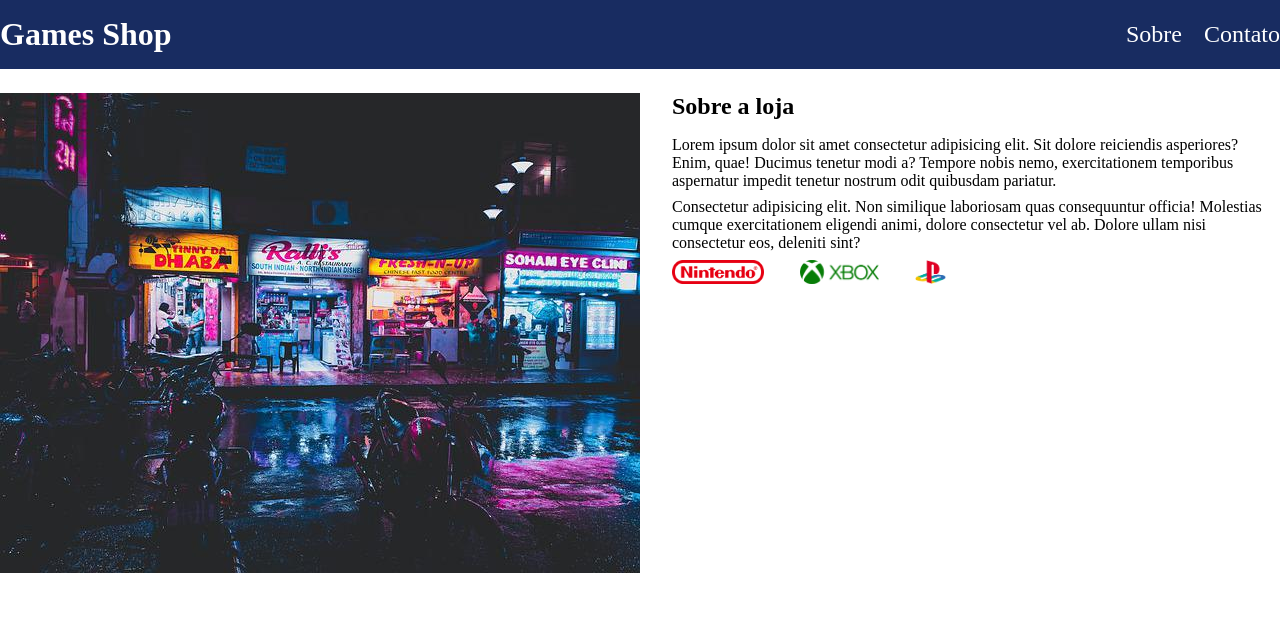
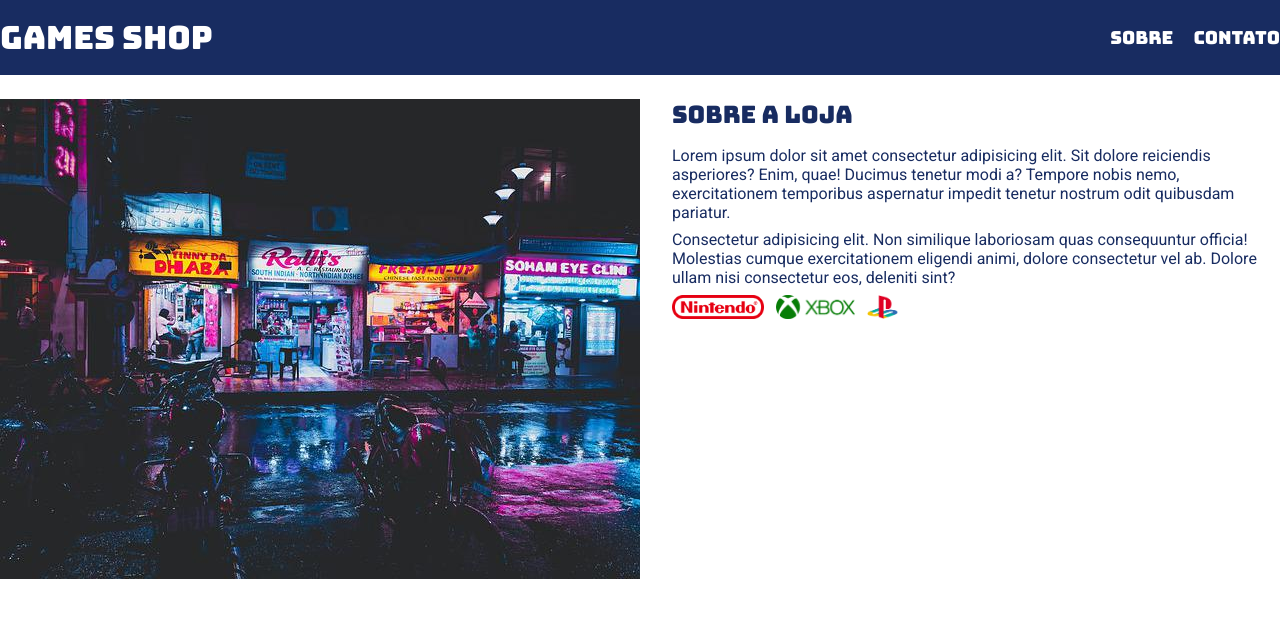
Before and after one commit to milavalim/gameshop_ebac, a plain HTML site: page index.html in a window 1280 px wide. Drawn offline with Linux system fonts and the light colour scheme.

Commit message:
Execussão dos comandos restantes dados a partir do min 10 da aula 3 'Criando a seção Sobre'.

```diff
--- a/index.html
+++ b/index.html
@@ -5,6 +5,9 @@
     <meta name="viewport" content="width=device-width, initial-scale=1.0">
     <title>Game Shop - Sua página de Games</title>
     <link rel="stylesheet" type="text/css" href="./main.css">
+    <link rel="preconnect" href="https://fonts.googleapis.com">
+    <link rel="preconnect" href="https://fonts.gstatic.com" crossorigin>
+    <link href="https://fonts.googleapis.com/css2?family=Bungee&family=Roboto:ital,wght@0,100..900;1,100..900&display=swap" rel="stylesheet">
 </head>
 <body>
     <header>
@@ -25,7 +28,7 @@
 
     <section>
         <div class="container">
-            <img src="./images/loja.jpg" alt="faixada da loja games shop">
+            <img class="store-front" src="./images/loja.jpg" alt="faixada da loja games shop">
             <div>
                 <h2>Sobre a loja</h2>
                 <p>
--- a/main.css
+++ b/main.css
@@ -2,6 +2,10 @@
     margin: 0;
     padding: 0;
     box-sizing: border-box;
+}
+
+body{
+    font-family: 'Roboto', sans-serif;
 }
 
 /* ESTILIZAÇÃO DO CABEÇALHO */
@@ -11,11 +15,21 @@ header{
     color: white;
 }
 
+header,
+section h2{
+    font-family:'Bungee', cursive;
+}
+
+header h1,
+section h2{
+    font-weight: normal;
+}
+
 header nav li{
     display: inline;
     margin-left: 16px;
     color: white;
-    font-size: 24px;
+    font-size: 18px;
 }
 
 header nav li a{
@@ -46,6 +60,7 @@ section .container{
 
 .brands li{
     display: inline;
+    margin-right: 8px;
 }
 
 section .container{
@@ -61,10 +76,14 @@ section h2{
     margin-bottom: 16px;
 }
 
+section{
+    color: #182C61;
+}
+
 section p{
     margin-bottom: 8px;
 }
 
-section img{
+.store-front {
     margin-right: 32px;
 }
```
